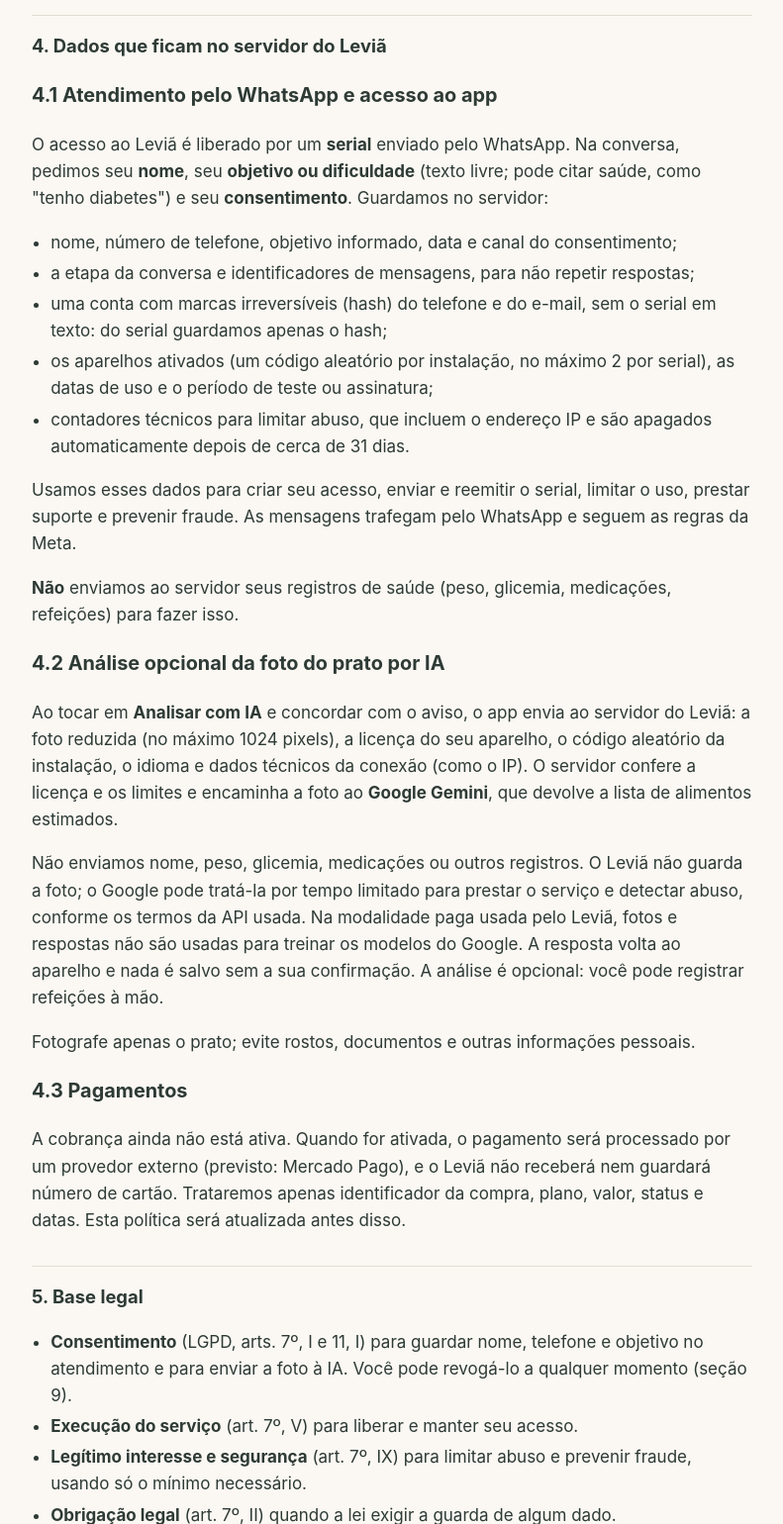
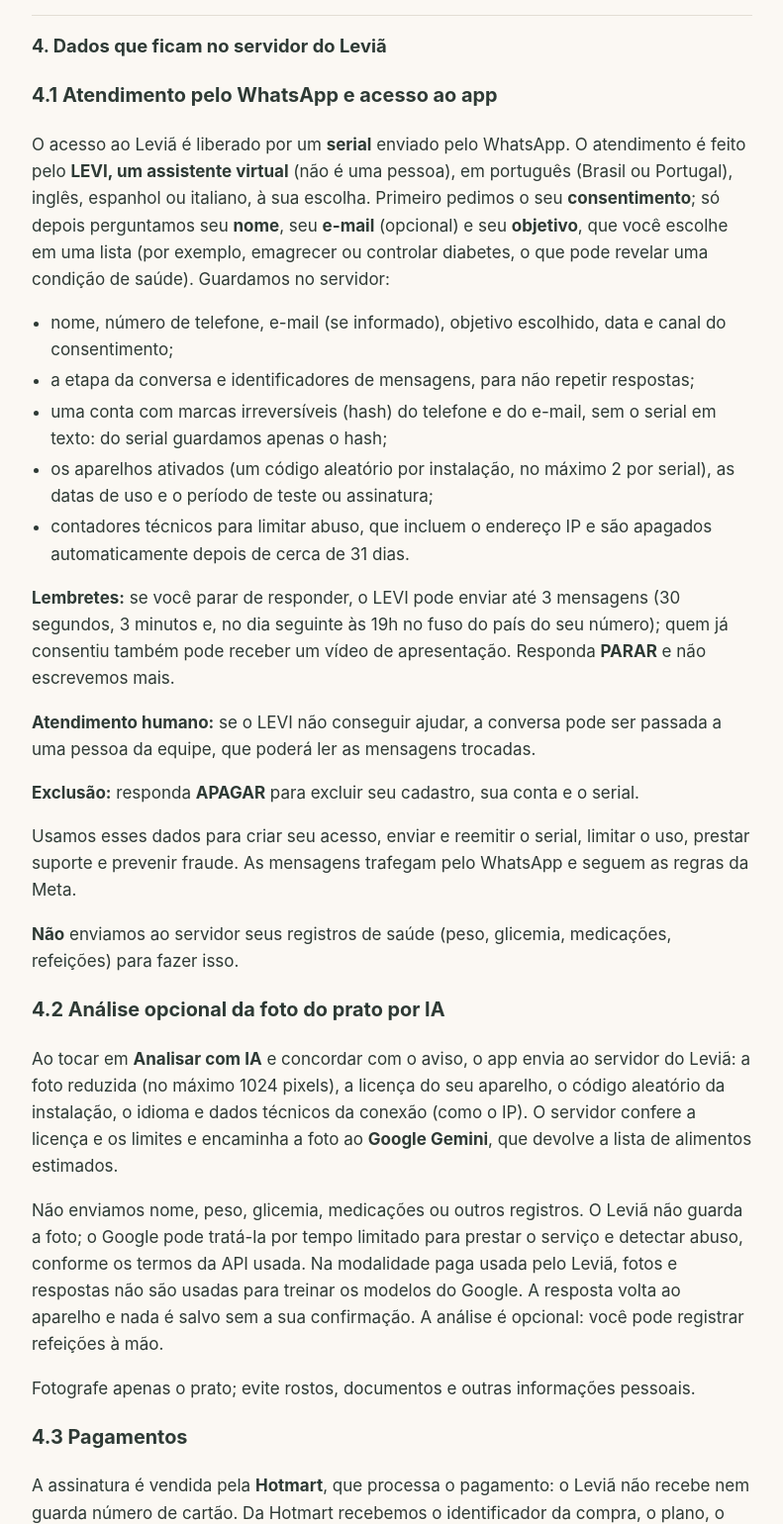
Before and after one commit to ferpa2505-art/levia-policies, a plain HTML site: page privacidade.html in a window 1280 px wide. Shown: the part 1260-2800 px from the top of the page at 99% size, without its empty margins (244-1035 px from the left). Drawn offline with Linux system fonts and the light colour scheme.

Commit message:
Politica e termos 04/11/2026: LEVI em 5 idiomas, e-mail, lembretes, Hotmart e Hetzner
Co-Authored-By: Claude Sonnet 5.5 <noreply@anthropic.com>

```diff
--- a/privacidade.html
+++ b/privacidade.html
@@ -22,7 +22,7 @@
 <body>
 <main>
 <h1>Política de Privacidade — Leviã</h1>
-<p class="data"><strong>Última atualização:</strong> 29 de outubro de 2026</p>
+<p class="data"><strong>Última atualização:</strong> 4 de novembro de 2026</p>
 <p class="destaque"><strong>Resumo:</strong> os registros de saúde que você anota no Leviã ficam no seu aparelho; o Leviã não recebe cópia deles. Para liberar o acesso, o atendimento pelo WhatsApp guarda seu nome, telefone e objetivo em nosso servidor, e a análise opcional de foto por IA envia a foto do prato para o Google. Não vendemos dados, não exibimos anúncios e não usamos rastreamento.</p>
 <h2>1. Quem é o responsável</h2>
 <p>O Leviã é um aplicativo (Android e web/PWA) de registro pessoal de peso, alimentação, tratamento com medicamentos GLP-1 e diabetes. O responsável pelo tratamento dos dados descritos nesta política (controlador, na LGPD) é <strong>Luis Fernando Paulino, da FP Tech &amp; Art</strong>, Brasil. Contato para privacidade e para exercer seus direitos (encarregado): <strong><a href="mailto:contatoapplevia@gmail.com">contatoapplevia@gmail.com</a></strong>.</p>
@@ -39,14 +39,17 @@
 <p>Parte disso são <strong>dados pessoais sensíveis de saúde</strong> (LGPD, art. 5º, II). O Leviã não recebe cópia desses registros. Eles <strong>não são criptografados</strong> no aparelho: quem tiver acesso ao aparelho desbloqueado ou ao navegador pode lê-los. A senha do app e a biometria funcionam como trava de tela do aplicativo, não como criptografia dos dados.</p>
 <h2>4. Dados que ficam no servidor do Leviã</h2>
 <h3>4.1 Atendimento pelo WhatsApp e acesso ao app</h3>
-<p>O acesso ao Leviã é liberado por um <strong>serial</strong> enviado pelo WhatsApp. Na conversa, pedimos seu <strong>nome</strong>, seu <strong>objetivo ou dificuldade</strong> (texto livre; pode citar saúde, como "tenho diabetes") e seu <strong>consentimento</strong>. Guardamos no servidor:</p>
+<p>O acesso ao Leviã é liberado por um <strong>serial</strong> enviado pelo WhatsApp. O atendimento é feito pelo <strong>LEVI, um assistente virtual</strong> (não é uma pessoa), em português (Brasil ou Portugal), inglês, espanhol ou italiano, à sua escolha. Primeiro pedimos o seu <strong>consentimento</strong>; só depois perguntamos seu <strong>nome</strong>, seu <strong>e-mail</strong> (opcional) e seu <strong>objetivo</strong>, que você escolhe em uma lista (por exemplo, emagrecer ou controlar diabetes, o que pode revelar uma condição de saúde). Guardamos no servidor:</p>
 <ul>
-  <li>nome, número de telefone, objetivo informado, data e canal do consentimento;</li>
+  <li>nome, número de telefone, e-mail (se informado), objetivo escolhido, data e canal do consentimento;</li>
   <li>a etapa da conversa e identificadores de mensagens, para não repetir respostas;</li>
   <li>uma conta com marcas irreversíveis (hash) do telefone e do e-mail, sem o serial em texto: do serial guardamos apenas o hash;</li>
   <li>os aparelhos ativados (um código aleatório por instalação, no máximo 2 por serial), as datas de uso e o período de teste ou assinatura;</li>
   <li>contadores técnicos para limitar abuso, que incluem o endereço IP e são apagados automaticamente depois de cerca de 31 dias.</li>
 </ul>
+<p><strong>Lembretes:</strong> se você parar de responder, o LEVI pode enviar até 3 mensagens (30 segundos, 3 minutos e, no dia seguinte às 19h no fuso do país do seu número); quem já consentiu também pode receber um vídeo de apresentação. Responda <strong>PARAR</strong> e não escrevemos mais.</p>
+<p><strong>Atendimento humano:</strong> se o LEVI não conseguir ajudar, a conversa pode ser passada a uma pessoa da equipe, que poderá ler as mensagens trocadas.</p>
+<p><strong>Exclusão:</strong> responda <strong>APAGAR</strong> para excluir seu cadastro, sua conta e o serial.</p>
 <p>Usamos esses dados para criar seu acesso, enviar e reemitir o serial, limitar o uso, prestar suporte e prevenir fraude. As mensagens trafegam pelo WhatsApp e seguem as regras da Meta.</p>
 <p><strong>Não</strong> enviamos ao servidor seus registros de saúde (peso, glicemia, medicações, refeições) para fazer isso.</p>
 <h3>4.2 Análise opcional da foto do prato por IA</h3>
@@ -54,7 +57,7 @@
 <p>Não enviamos nome, peso, glicemia, medicações ou outros registros. O Leviã não guarda a foto; o Google pode tratá-la por tempo limitado para prestar o serviço e detectar abuso, conforme os termos da API usada. Na modalidade paga usada pelo Leviã, fotos e respostas não são usadas para treinar os modelos do Google. A resposta volta ao aparelho e nada é salvo sem a sua confirmação. A análise é opcional: você pode registrar refeições à mão.</p>
 <p>Fotografe apenas o prato; evite rostos, documentos e outras informações pessoais.</p>
 <h3>4.3 Pagamentos</h3>
-<p>A cobrança ainda não está ativa. Quando for ativada, o pagamento será processado por um provedor externo (previsto: Mercado Pago), e o Leviã não receberá nem guardará número de cartão. Trataremos apenas identificador da compra, plano, valor, status e datas. Esta política será atualizada antes disso.</p>
+<p>A assinatura é vendida pela <strong>Hotmart</strong>, que processa o pagamento: o Leviã não recebe nem guarda número de cartão. Da Hotmart recebemos o identificador da compra, o plano, o valor, o status, as datas e os dados do comprador informados no checkout (nome, e-mail e telefone/WhatsApp), para liberar, renovar ou revogar o seu acesso e enviar o serial do plano. A Hotmart também trata os seus dados conforme a política dela.</p>
 <h2>5. Base legal</h2>
 <ul>
   <li><strong>Consentimento</strong> (LGPD, arts. 7º, I e 11, I) para guardar nome, telefone e objetivo no atendimento e para enviar a foto à IA. Você pode revogá-lo a qualquer momento (seção 9).</li>
@@ -63,14 +66,14 @@
   <li><strong>Obrigação legal</strong> (art. 7º, II) quando a lei exigir a guarda de algum dado.</li>
 </ul>
 <h2>6. Com quem compartilhamos e transferência internacional</h2>
-<p>Usamos prestadores para operar o serviço: <strong>Cloudflare</strong> (hospedagem do servidor e do banco de dados), <strong>Google</strong> (análise da foto, apenas se você pedir), <strong>Meta/WhatsApp</strong> (canal de conversa) e, quando usado, um serviço de envio de e-mail. Também recebemos atualizações de aplicativo pela <strong>Expo</strong> e baixamos notícias públicas de sites de saúde; nenhum registro seu vai nessas requisições.</p>
+<p>Usamos prestadores para operar o serviço: <strong>Cloudflare</strong> (hospedagem do servidor e do banco de dados), <strong>Hetzner</strong> (servidor, na Finlândia, que mantém a conexão com o WhatsApp), <strong>Google</strong> (análise da foto, apenas se você pedir), <strong>Meta/WhatsApp</strong> (canal de conversa), <strong>Hotmart</strong> (pagamentos) e, quando usado, um serviço de envio de e-mail. Também recebemos atualizações de aplicativo pela <strong>Expo</strong> e baixamos notícias públicas de sites de saúde; nenhum registro seu vai nessas requisições.</p>
 <p>Alguns desses prestadores processam dados fora do Brasil. Fazemos isso para prestar o serviço, com o mínimo de dados necessário, conforme o art. 33 da LGPD. Não vendemos nem alugamos dados e não os usamos para publicidade.</p>
 <h2>7. Backup, relatórios e exportação</h2>
 <p>O arquivo de backup ou relatório é criado no seu aparelho e só sai dele para o destino que você escolher. O backup pode ser protegido com senha (AES-256-GCM); nós não temos a senha nem como recuperá-la. O identificador de instalação e a licença não entram no backup. <strong>Atenção:</strong> no Android as fotos dos pratos não entram no backup; no PWA elas ficam dentro do registro da refeição e <strong>entram no arquivo</strong>. Guarde o arquivo com cuidado, de preferência com senha.</p>
 <h2>8. Por quanto tempo guardamos</h2>
 <ul>
   <li><strong>No aparelho:</strong> até você apagar, desinstalar o app ou limpar os dados.</li>
-  <li><strong>No servidor:</strong> nome, telefone e objetivo ficam enquanto sua conta existir ou até você pedir a exclusão; contadores técnicos, cerca de 31 dias; dados de cobrança, quando houver, pelo prazo legal.</li>
+  <li><strong>No servidor:</strong> nome, telefone e objetivo ficam enquanto sua conta existir ou até você pedir a exclusão; conversas não concluídas, cerca de 3 dias; contadores técnicos, cerca de 31 dias; dados de cobrança, quando houver, pelo prazo legal.</li>
   <li><strong>Foto enviada à IA:</strong> o Leviã não a guarda; a retenção pelo Google segue os termos dele.</li>
 </ul>
 <h2>9. Seus direitos</h2>
```
Also changed, not shown: 2 other files.
